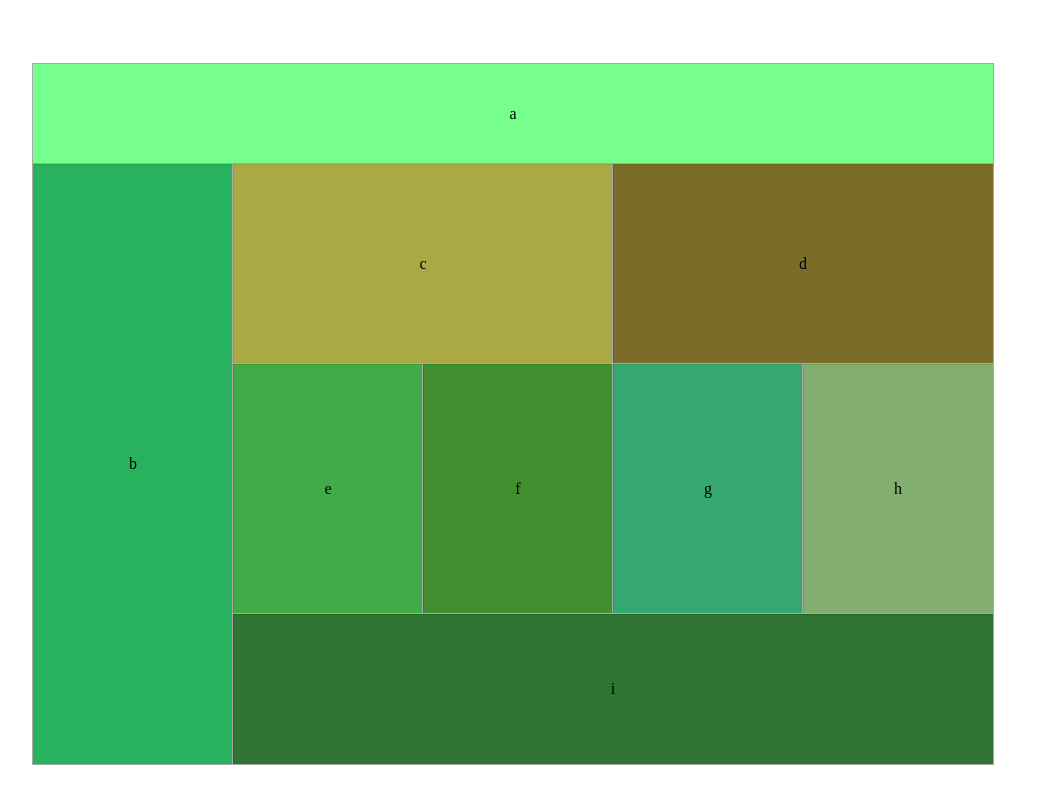
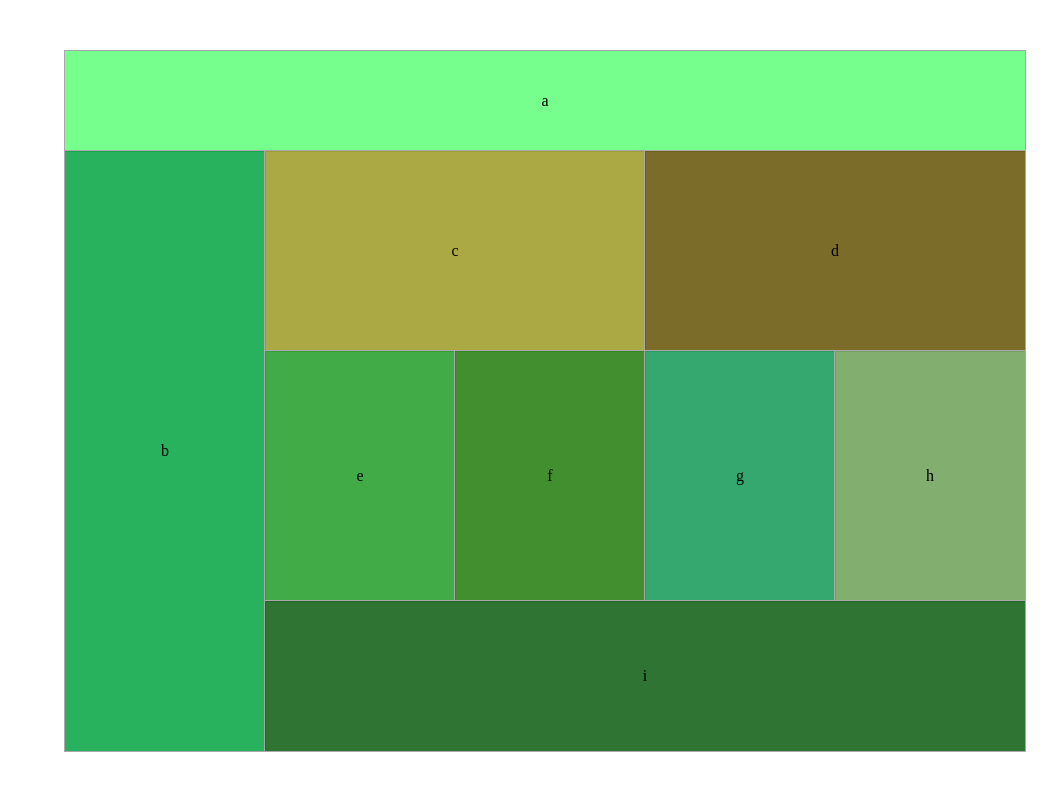
Before and after one commit to Seon2020/lab-01, a plain HTML site: page index.html in a window 1280 px wide. Shown: the whole page, without its empty margins (95-1152 px from the left). Drawn offline with Linux system fonts and the light colour scheme.

Commit message:
Update base.css

```diff
--- a/styles/base.css
+++ b/styles/base.css
@@ -3,6 +3,8 @@
   box-sizing: border-box;
   text-align: center;
   margin: 0 auto;
+  margin-top: 2%;
+  margin-bottom: 2%;
 }
 header, div, footer  {
   outline: solid 1px darkgray;
@@ -12,7 +14,11 @@ header, div, footer  {
 @media only screen and (min-width: 768px) {
   #contain {
       width: 960px;
-      margin-left: 10%;
-      margin-top: 5%;
+  }
+  main {
+    margin-top: 2%;
+    margin-bottom: 2%;
+    display: flex;
+    align-items: center;
   }
 }
```
